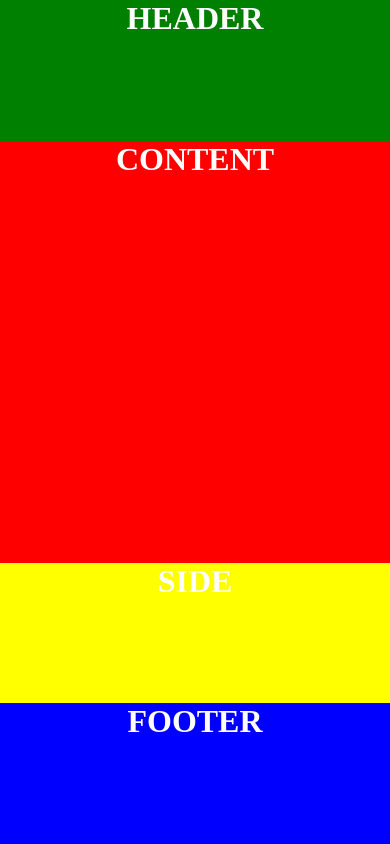
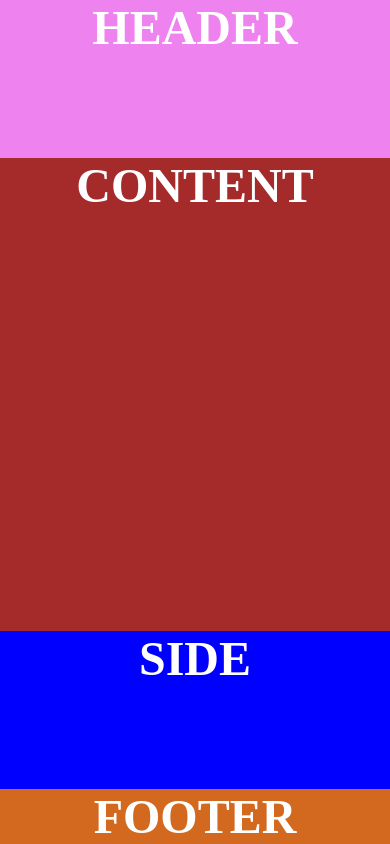
Before and after one commit to paluku-ezechiel/Mise_a_page_avec_grid, a plain HTML site: page index.html in a window 390 px wide. Drawn offline with Linux system fonts and the light colour scheme.

Commit message:
mise a jour du projet

```diff
--- a/assets/css/style.css
+++ b/assets/css/style.css
@@ -2,49 +2,44 @@ body {
   margin: 0;
   padding: 0;
 }
-.container {
-  display: grid;
-  grid-template-columns: 1fr;
-  grid-template-rows: 1fr 3fr 1fr 1fr;
-  height: 100vh;
-  grid-template-areas: "header" "content" "side" "footer";
-  text-align: center;
-  font-size: 2rem;
-  font-weight: 800;
-  color: white;
+
+.container{
+    display: grid;
+    grid-template-columns: 3fr 1fr;
+    height: 100vh;
+    grid-template-rows: 1fr 3fr 1fr;
+    grid-template-areas: "one one" "two three" "four four";
+    color: white;
+    font-size: 3rem;
+    font-weight: bold;
+    text-align: center;
 }
 
-.container header {
-  background-color: green;
-  grid-area: header;
+header {
+    background-color: violet;
+    grid-area: one;
 }
 
 .content {
-  background-color: red;
-  grid-area: content;
+    background-color: brown;
+    grid-area: two;
 }
 
-.side {
-  background-color: yellow;
-  /* height: 200px; */
-  grid-area: side;
+aside {
+    background-color: blue;
+    grid-area: three;
 }
 
-.footer {
-  background-color: blue;
-  grid-area: footer;
+footer {
+    background-color: chocolate;
+    grid-area: four;
 }
 
-@media screen and (max-width:800px){
+@media screen and (max-width:800px) {
     .container {
         display: grid;
         grid-template-columns: 1fr;
-        grid-template-areas: "header" "content" "side" "footer";
-        text-align: center;
-        font-size: 2rem;
-        font-weight: 800;
-        color: white;
-        /* padding: 20px; */
-      }
+        grid-template-areas: "one one" "two two" "three three" "four four";
 
+    }
 }
--- a/index.html
+++ b/index.html
@@ -10,8 +10,8 @@
     <div class="container">
         <header>HEADER</header>
         <div class="content">CONTENT</div>
-        <div class="side">SIDE</div>
-        <footer class="footer">FOOTER</footer>
+        <aside>SIDE</aside>
+        <footer>FOOTER</footer>
     </div>
 </body>
 </html>
```
